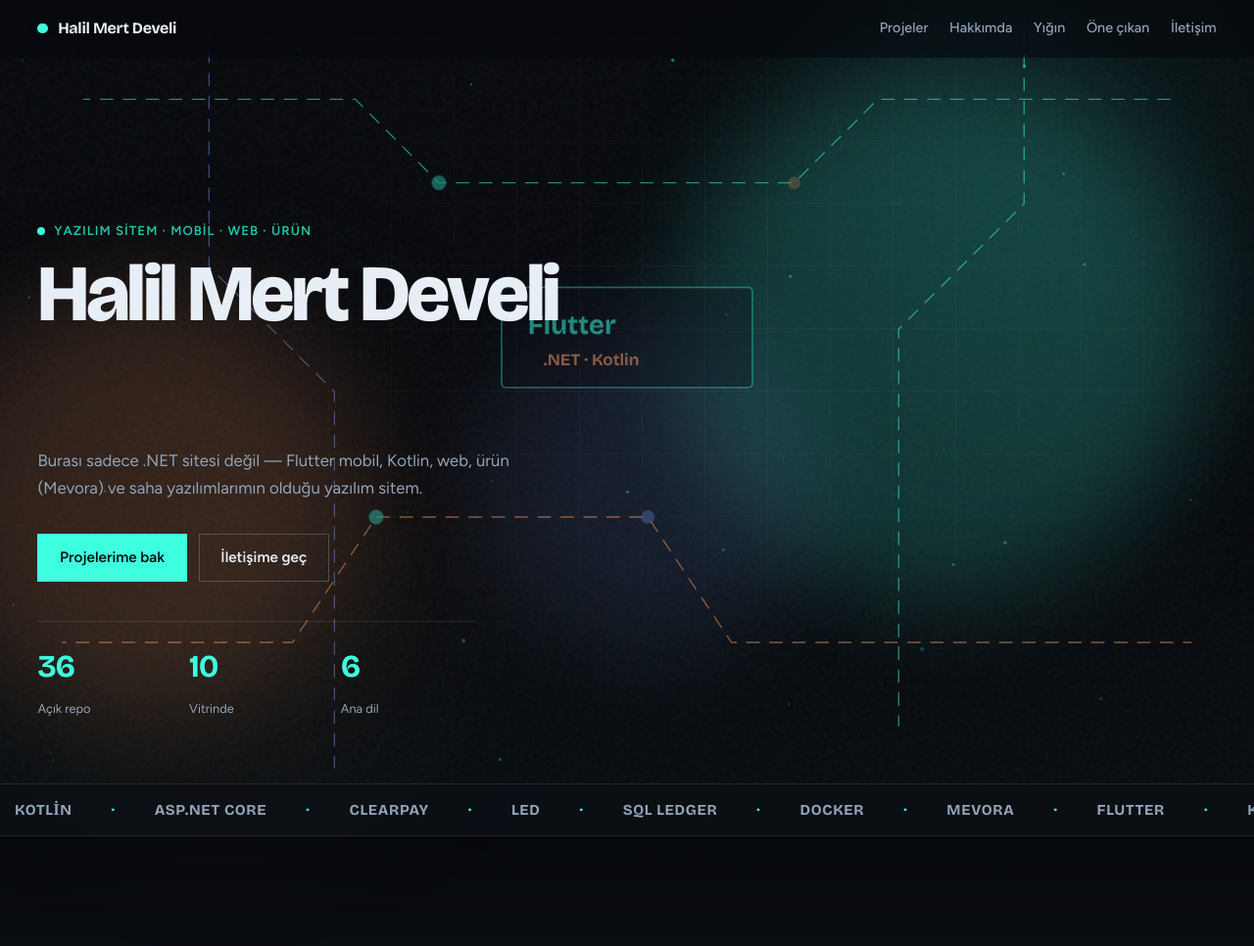
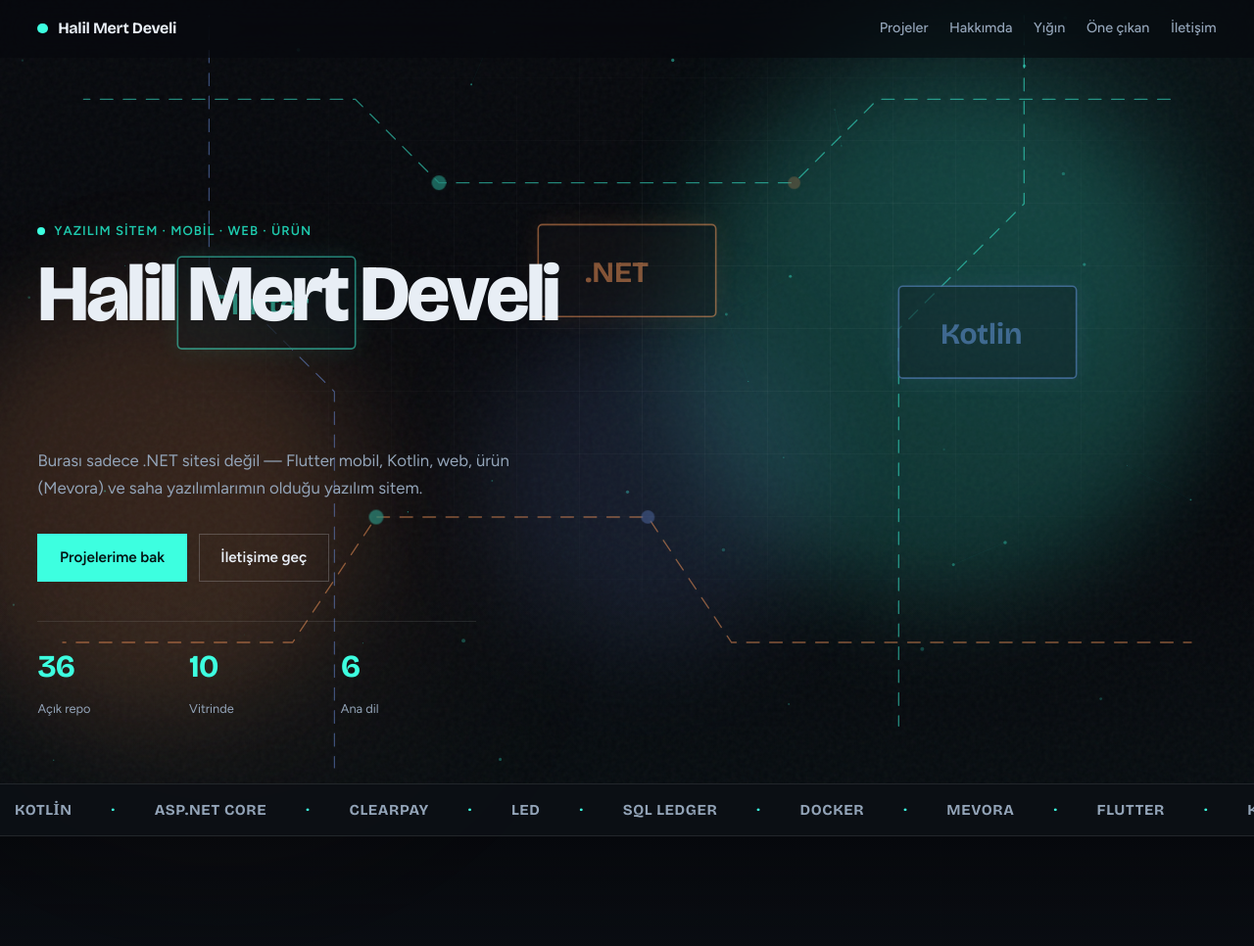
Before and after one commit to HalilMertDeveli/yazilim-sitesi, an ASP.NET Core app: page / in a window 1280 px wide. Shown: the top 966 px of the page at 98% size. Run offline with ASP.NET Core 8, Linux system fonts and the light colour scheme; data that the repository does not hold is empty.

Commit message:
Show Flutter, .NET, and Kotlin as equal hero stack chips
Replace the single .NET-style badge with three floating circuit chips
so Flutter and Kotlin match .NET in the background visual.

Co-authored-by: halilmertdeveliii <halilmertdeveliii@gmail.com>

```diff
--- a/Pages/Index.cshtml
+++ b/Pages/Index.cshtml
@@ -49,9 +49,20 @@
                 <circle cx="760" cy="200" r="6" class="circuit-node circuit-node--delay" />
                 <circle cx="360" cy="520" r="6" class="circuit-node" />
                 <circle cx="620" cy="520" r="6" class="circuit-node circuit-node--slow" />
-                <rect x="480" y="300" width="240" height="96" rx="4" class="circuit-chip" />
-                <text x="505" y="345" class="circuit-label">Flutter</text>
-                <text x="520" y="375" class="circuit-label circuit-label--sub">.NET · Kotlin</text>
+
+                <!-- Üç yığın, .NET rozeti gibi eşit ağırlıkta -->
+                <g class="stack-chip stack-chip--flutter">
+                    <rect x="170" y="280" width="170" height="88" rx="4" class="circuit-chip circuit-chip--flutter" />
+                    <text x="205" y="335" class="circuit-label circuit-label--flutter">Flutter</text>
+                </g>
+                <g class="stack-chip stack-chip--dotnet">
+                    <rect x="515" y="250" width="170" height="88" rx="4" class="circuit-chip circuit-chip--dotnet" />
+                    <text x="560" y="305" class="circuit-label circuit-label--dotnet">.NET</text>
+                </g>
+                <g class="stack-chip stack-chip--kotlin">
+                    <rect x="860" y="300" width="170" height="88" rx="4" class="circuit-chip circuit-chip--kotlin" />
+                    <text x="900" y="355" class="circuit-label circuit-label--kotlin">Kotlin</text>
+                </g>
             </svg>
             <div class="hero__scan"></div>
         </div>
--- a/wwwroot/css/site.css
+++ b/wwwroot/css/site.css
@@ -416,11 +416,66 @@ main,
   stroke-width: 1.5;
 }
 
+.circuit-chip--flutter {
+  stroke: var(--sea);
+  filter: drop-shadow(0 0 12px rgba(61, 255, 224, 0.25));
+}
+
+.circuit-chip--dotnet {
+  stroke: var(--copper);
+  filter: drop-shadow(0 0 12px rgba(255, 155, 92, 0.25));
+}
+
+.circuit-chip--kotlin {
+  stroke: var(--violet-soft);
+  filter: drop-shadow(0 0 12px rgba(122, 162, 255, 0.28));
+}
+
 .circuit-label {
   fill: var(--sea);
   font-family: var(--font-display);
-  font-size: 26px;
+  font-size: 28px;
   font-weight: 700;
+}
+
+.circuit-label--flutter {
+  fill: var(--sea);
+}
+
+.circuit-label--dotnet {
+  fill: var(--copper);
+}
+
+.circuit-label--kotlin {
+  fill: var(--violet-soft);
+}
+
+.stack-chip {
+  transform-box: fill-box;
+  transform-origin: center;
+  animation: chip-float 5.5s var(--ease) infinite;
+}
+
+.stack-chip--dotnet {
+  animation-delay: -1.8s;
+  animation-duration: 6.2s;
+}
+
+.stack-chip--kotlin {
+  animation-delay: -3.2s;
+  animation-duration: 5.8s;
+}
+
+@keyframes chip-float {
+  0%,
+  100% {
+    transform: translateY(0);
+    opacity: 0.85;
+  }
+  50% {
+    transform: translateY(-10px);
+    opacity: 1;
+  }
 }
 
 .circuit-label--sub {
@@ -1430,6 +1485,7 @@ main,
   .fx-aurora,
   .circuit-line,
   .circuit-node,
+  .stack-chip,
   .hero__scan,
   .hero__grid,
   .marquee__track,
```
